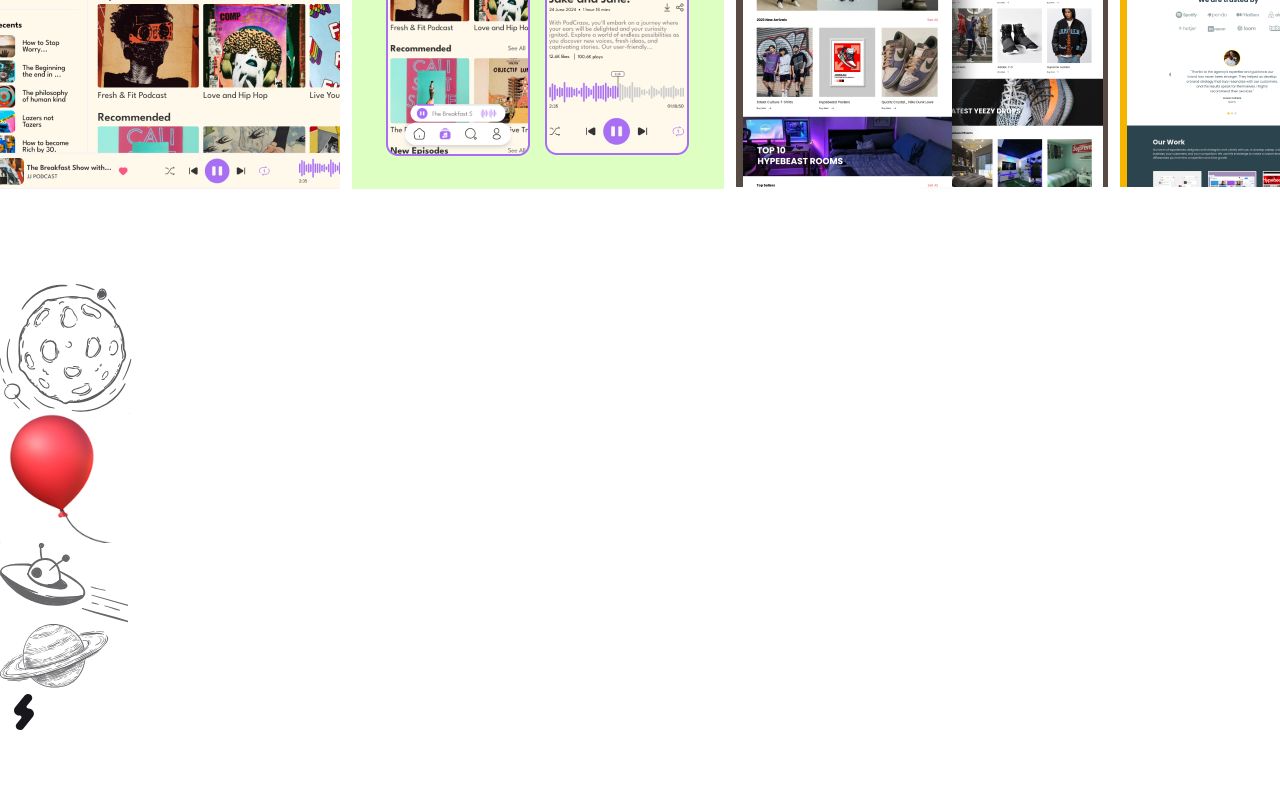
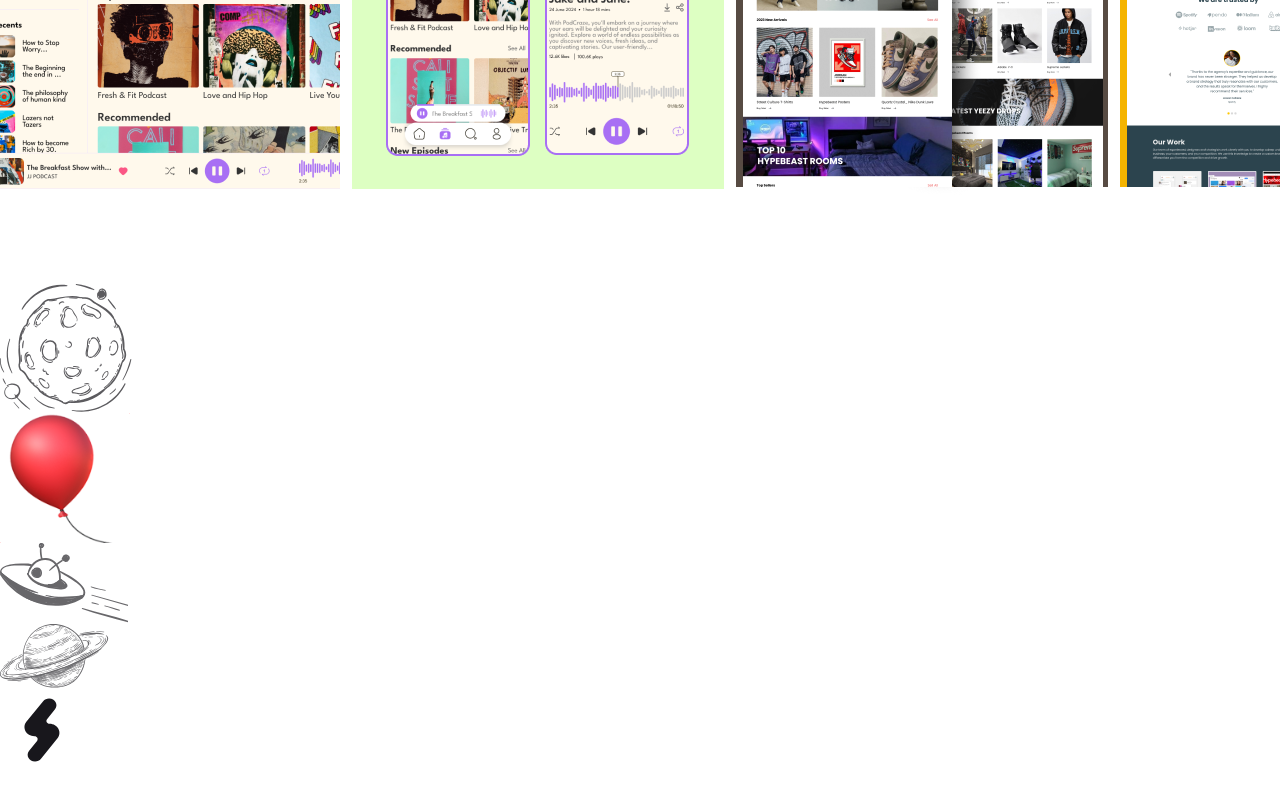
Before and after one commit to Bermuda-Triad/bermuda-website, a React (Vite) app: page / in a window 1280 px wide. Shown: the part 6320-7120 px from the top of the page. Built offline with nearby package versions, Linux system fonts and the light colour scheme.

Commit message:
updaeded footer

```diff
--- a/src/pages/LandingPage.tsx
+++ b/src/pages/LandingPage.tsx
@@ -4,7 +4,7 @@
 import Android from "../assets/images/hero/Group 28.svg";
 import PatternOne from "../assets/images/hero/pattern1.svg";
 // import EmojiFire from "../assets/images/emoji_fire.svg";
-import Image from "../assets/images/Logo.svg";
+import Image from "../assets/images/Logo2.svg";
 
 // import Logo1 from "../assets/images/Logos/1.svg";
 // import Logo2 from "../assets/images/Logos/2.svg";
@@ -520,9 +520,9 @@
 
         <div className="px-4 py-10 mx-auto sm:max-w-xl md:max-w-full lg:max-w-screen-2xl md:px-24 lg:px-8">
           <div className="flex flex-col-reverse justify-center gap-10 lg:flex-row lg:justify-between items-center">
-            <img src={Image} alt="" />
+            <img src={Image} alt="" className="w-32" />
             <p className="text-center">
-              © 2023 Bermuda Studio. All Rights Reserved.
+              © 2023 Tarech Studio. All Rights Reserved.
             </p>
             <div className="flex text-3xl gap-2">
               <RiTwitterXFill />
```
Also changed, not shown: 1 other file (tests, documents, lock files or other folders).
